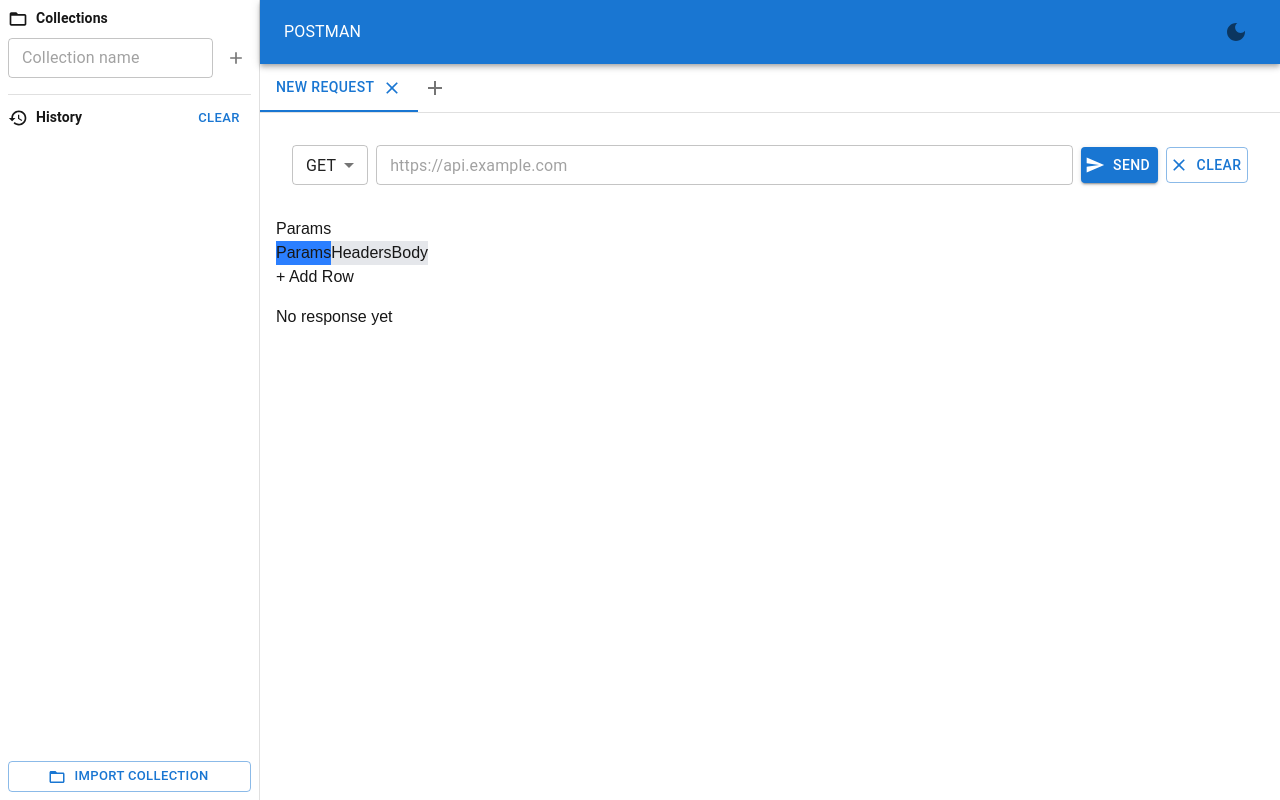
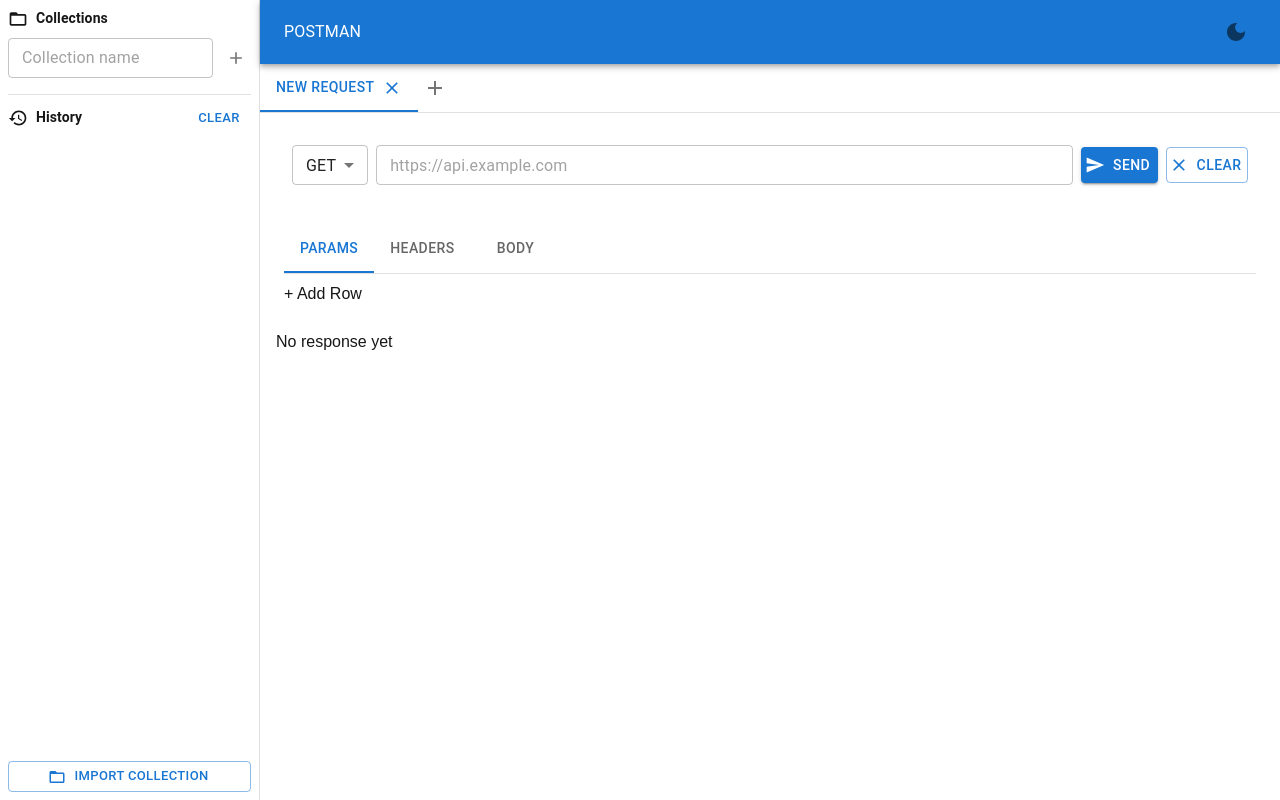
Before and after one commit to Kiarash-Sanei/WP_A2, a Next.js app: page / in a window 1280 px wide. Built offline with nearby package versions, Linux system fonts and the light colour scheme; what @mui/material-nextjs would draw is missing.

Commit message:
feat: Request Tabs is ok

```diff
--- a/components/request/RequestTabs.tsx
+++ b/components/request/RequestTabs.tsx
@@ -4,6 +4,7 @@
 import { useState } from "react";
 import { KeyValueEditor } from "./KeyValueEditor";
 import { useHasMounted } from "@/hooks/useHasMounted";
+import { Box, Tabs, Tab, TextField } from "@mui/material";
 
 type Section = "params" | "headers" | "body";
 
@@ -17,21 +18,17 @@
   if (!activeTab) return null;
 
   return (
-    <div>
-      <button onClick={() => setActiveSection("params")}>Params</button>
-      <div>
-        {(["params", "headers", "body"] as Section[]).map((section) => (
-          <button
-            key={section}
-            onClick={() => setActiveSection(section)}
-            className={
-              activeSection === section ? "bg-blue-500" : "bg-gray-200"
-            }
-          >
-            {section.charAt(0).toUpperCase() + section.slice(1)}
-          </button>
-        ))}
-      </div>
+    <Box sx={{ p: 1 }}>
+      <Tabs
+        value={activeSection}
+        onChange={(_, value) => setActiveSection(value as Section)}
+        sx={{ borderBottom: 1, borderColor: "divider", mb: 1 }}
+      >
+        <Tab label="Params" value="params" />
+        <Tab label="Headers" value="headers" />
+        <Tab label="Body" value="body" />
+      </Tabs>
+
       {activeSection === "params" && (
         <KeyValueEditor
           items={activeTab.params}
@@ -45,13 +42,15 @@
         />
       )}
       {activeSection === "body" && (
-        <textarea
+        <TextField
+          multiline
+          rows={6}
+          fullWidth
+          placeholder='{"key": "value"}'
           value={activeTab.body}
-          onChange={(event) =>
-            updateTab(activeTabId, { body: event.target.value })
-          }
+          onChange={(e) => updateTab(activeTabId, { body: e.target.value })}
         />
       )}
-    </div>
+    </Box>
   );
 }
```
